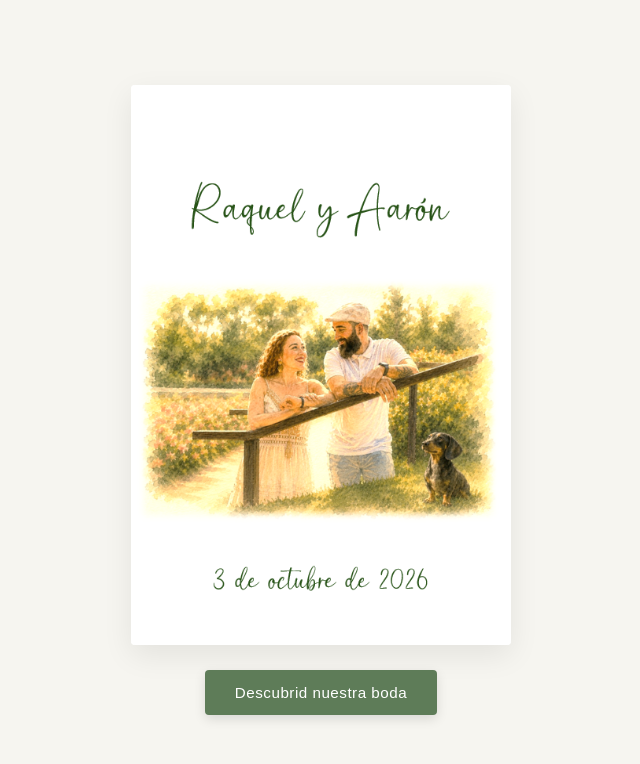
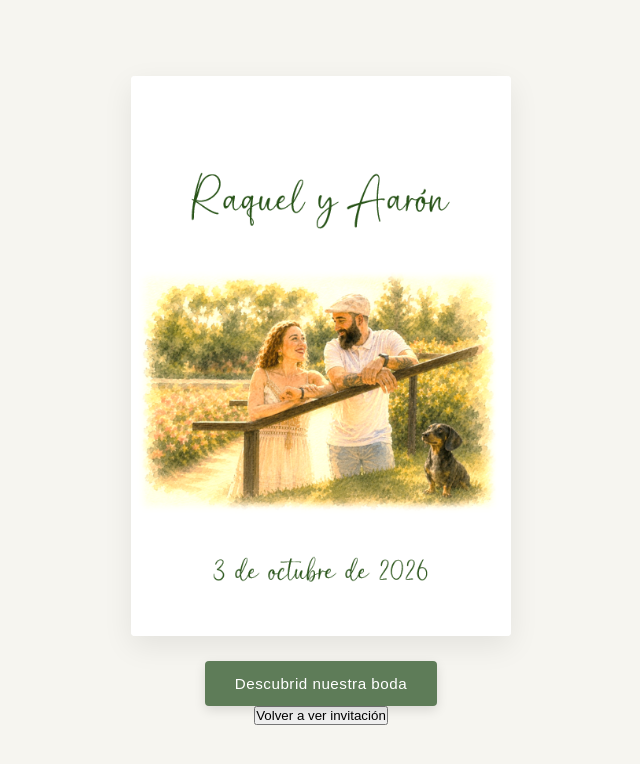
Before and after one commit to Aatoron/Invitacion-, a plain HTML site: page index.html in a window 1280 px wide. Shown: the whole page, without its empty margins (319-959 px from the left). Drawn offline with Linux system fonts and the light colour scheme.

Commit message:
Update index.html

```diff
--- a/index.html
+++ b/index.html
@@ -57,6 +57,9 @@
 
         <!-- BOTÓN DE NAVEGACIÓN -->
         <button id="action-btn" class="main-button">Descubrid nuestra boda</button>
+
+        <!-- NUEVO BOTÓN PARA VOLVER A EMPEZAR -->
+        <button id="reset-btn" class="secondary-button">Volver a ver invitación</button>
     </div>
 
     <script src="script.js"></script>
```
